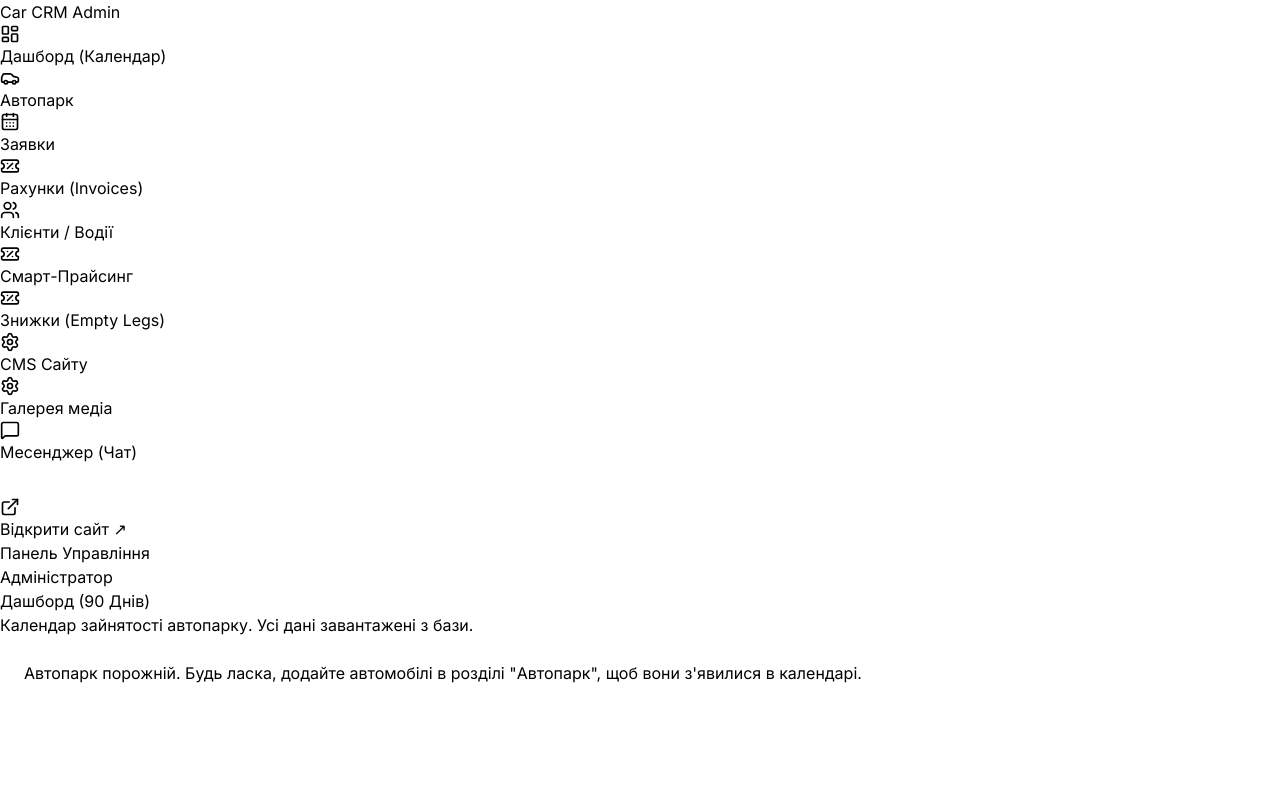
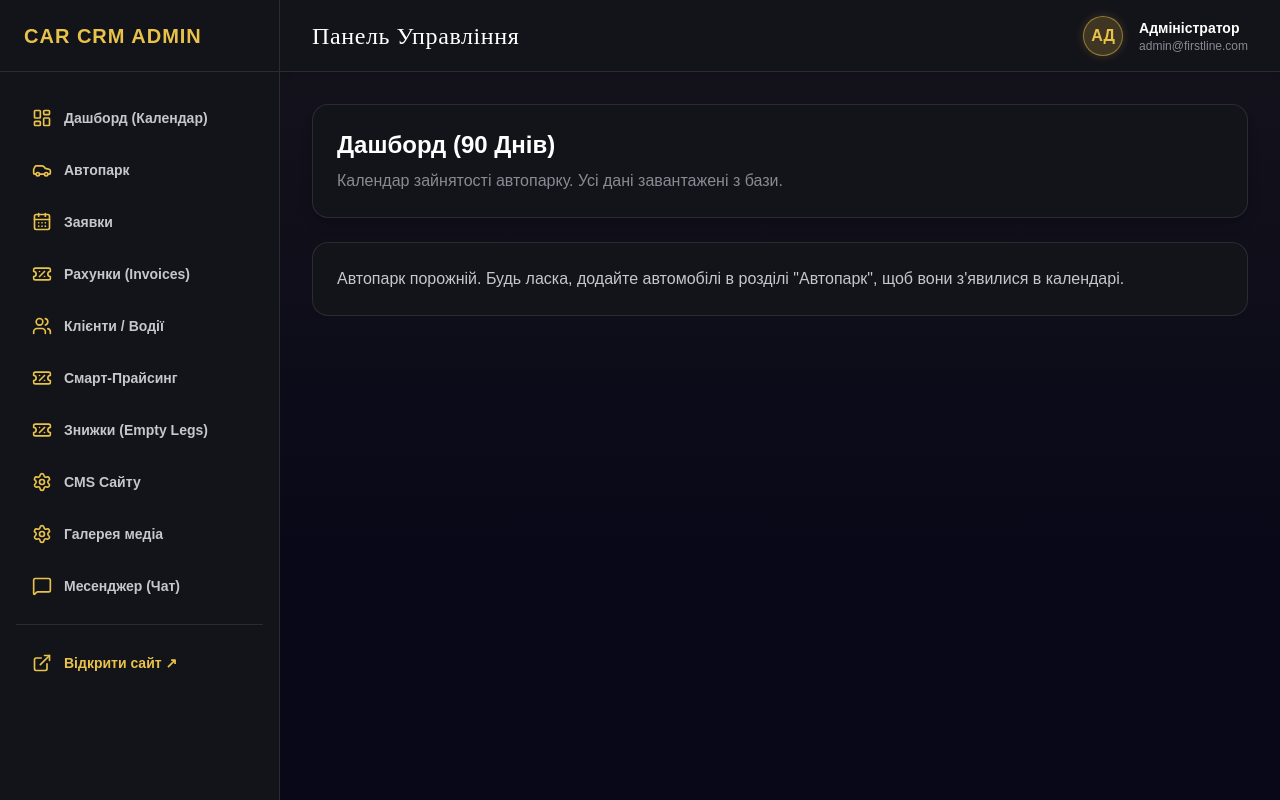
Before and after one commit to Areboot-andrew/VipCar, a Next.js app in the folder carcrm/: page /admin in a window 1280 px wide. Built offline with nearby package versions, Linux system fonts and the light colour scheme; no server answers; the database is empty.

Commit message:
Fix: Re-write admin layout and page to use Tailwind CSS (Fix broken layout)

```diff
--- a/carcrm/src/app/admin/layout.tsx
+++ b/carcrm/src/app/admin/layout.tsx
@@ -1,6 +1,6 @@
 import Link from 'next/link';
 import { CalendarDays, Car, Users, LayoutDashboard, Settings, TicketPercent, MessageSquare, ExternalLink } from 'lucide-react';
-import '../globals.css'; // Ensure we have globals
+import '../globals.css';
 
 export const metadata = {
   title: 'Admin Panel - Car CRM',
@@ -13,71 +13,93 @@ export default function AdminLayout({
   children: React.ReactNode;
 }) {
   return (
-    <div className="admin-layout">
+    <div className="flex h-screen bg-[#080818] text-[#e4e2e3] font-body-md overflow-hidden">
+
       {/* Sidebar */}
-      <aside className="admin-sidebar">
-        <div className="admin-sidebar-header">
-          <h2>Car CRM Admin</h2>
+      <aside className="w-[280px] bg-[#13131a] border-r border-white/10 flex flex-col shrink-0 z-20">
+        <div className="h-[72px] flex items-center px-6 border-b border-white/10">
+          <h2 className="text-[#e9c349] font-bold text-xl tracking-wider uppercase">Car CRM Admin</h2>
         </div>
-        <nav className="admin-nav">
-          <Link href="/admin" className="admin-nav-link">
-            <LayoutDashboard size={20} />
-            <span>Дашборд (Календар)</span>
+
+        <nav className="flex-1 overflow-y-auto py-6 px-4 flex flex-col gap-2 custom-scrollbar">
+          <Link href="/admin" className="flex items-center gap-3 px-4 py-3 rounded-xl hover:bg-white/5 text-[#c7c6ca] hover:text-white transition-colors">
+            <LayoutDashboard size={20} className="text-[#e9c349]" />
+            <span className="font-semibold text-sm">Дашборд (Календар)</span>
           </Link>
-          <Link href="/admin/fleet" className="admin-nav-link">
-            <Car size={20} />
-            <span>Автопарк</span>
+          <Link href="/admin/fleet" className="flex items-center gap-3 px-4 py-3 rounded-xl hover:bg-white/5 text-[#c7c6ca] hover:text-white transition-colors">
+            <Car size={20} className="text-[#e9c349]" />
+            <span className="font-semibold text-sm">Автопарк</span>
           </Link>
-          <Link href="/admin/bookings" className="admin-nav-link">
-            <CalendarDays size={20} />
-            <span>Заявки</span>
+          <Link href="/admin/bookings" className="flex items-center gap-3 px-4 py-3 rounded-xl hover:bg-white/5 text-[#c7c6ca] hover:text-white transition-colors">
+            <CalendarDays size={20} className="text-[#e9c349]" />
+            <span className="font-semibold text-sm">Заявки</span>
           </Link>
-          <Link href="/admin/invoices" className="admin-nav-link">
-            <TicketPercent size={20} />
-            <span>Рахунки (Invoices)</span>
+          <Link href="/admin/invoices" className="flex items-center gap-3 px-4 py-3 rounded-xl hover:bg-white/5 text-[#c7c6ca] hover:text-white transition-colors">
+            <TicketPercent size={20} className="text-[#e9c349]" />
+            <span className="font-semibold text-sm">Рахунки (Invoices)</span>
           </Link>
-          <Link href="/admin/users" className="admin-nav-link">
-            <Users size={20} />
-            <span>Клієнти / Водії</span>
+          <Link href="/admin/users" className="flex items-center gap-3 px-4 py-3 rounded-xl hover:bg-white/5 text-[#c7c6ca] hover:text-white transition-colors">
+            <Users size={20} className="text-[#e9c349]" />
+            <span className="font-semibold text-sm">Клієнти / Водії</span>
           </Link>
-          <Link href="/admin/pricing" className="admin-nav-link">
-            <TicketPercent size={20} />
-            <span>Смарт-Прайсинг</span>
+          <Link href="/admin/pricing" className="flex items-center gap-3 px-4 py-3 rounded-xl hover:bg-white/5 text-[#c7c6ca] hover:text-white transition-colors">
+            <TicketPercent size={20} className="text-[#e9c349]" />
+            <span className="font-semibold text-sm">Смарт-Прайсинг</span>
           </Link>
-          <Link href="/admin/promotions" className="admin-nav-link">
-            <TicketPercent size={20} />
-            <span>Знижки (Empty Legs)</span>
+          <Link href="/admin/promotions" className="flex items-center gap-3 px-4 py-3 rounded-xl hover:bg-white/5 text-[#c7c6ca] hover:text-white transition-colors">
+            <TicketPercent size={20} className="text-[#e9c349]" />
+            <span className="font-semibold text-sm">Знижки (Empty Legs)</span>
           </Link>
-          <Link href="/admin/cms" className="admin-nav-link">
-            <Settings size={20} />
-            <span>CMS Сайту</span>
+          <Link href="/admin/cms" className="flex items-center gap-3 px-4 py-3 rounded-xl hover:bg-white/5 text-[#c7c6ca] hover:text-white transition-colors">
+            <Settings size={20} className="text-[#e9c349]" />
+            <span className="font-semibold text-sm">CMS Сайту</span>
           </Link>
-          <Link href="/admin/gallery" className="admin-nav-link">
-            <Settings size={20} />
-            <span>Галерея медіа</span>
+          <Link href="/admin/gallery" className="flex items-center gap-3 px-4 py-3 rounded-xl hover:bg-white/5 text-[#c7c6ca] hover:text-white transition-colors">
+            <Settings size={20} className="text-[#e9c349]" />
+            <span className="font-semibold text-sm">Галерея медіа</span>
           </Link>
-          <Link href="/admin/chat" className="admin-nav-link">
-            <MessageSquare size={20} />
-            <span>Месенджер (Чат)</span>
+          <Link href="/admin/chat" className="flex items-center gap-3 px-4 py-3 rounded-xl hover:bg-white/5 text-[#c7c6ca] hover:text-white transition-colors">
+            <MessageSquare size={20} className="text-[#e9c349]" />
+            <span className="font-semibold text-sm">Месенджер (Чат)</span>
           </Link>
-          <hr style={{ borderColor: 'rgba(255,255,255,0.1)', margin: '16px 0' }} />
-          <Link href="/" className="admin-nav-link" target="_blank">
+
+          <hr className="border-white/10 my-2" />
+
+          <Link href="/" className="flex items-center gap-3 px-4 py-3 rounded-xl hover:bg-[#e9c349]/10 text-[#e9c349] transition-colors" target="_blank">
             <ExternalLink size={20} />
-            <span>Відкрити сайт ↗</span>
+            <span className="font-semibold text-sm">Відкрити сайт ↗</span>
           </Link>
         </nav>
       </aside>
 
-      {/* Main content */}
-      <main className="admin-main">
-        <header className="admin-header">
-          <div className="admin-header-title">Панель Управління</div>
-          <div className="admin-user-menu">Адміністратор</div>
+      {/* Main Content Area */}
+      <main className="flex-1 flex flex-col h-screen overflow-hidden">
+
+        {/* Top Header */}
+        <header className="h-[72px] bg-[#13131a] border-b border-white/10 flex items-center justify-between px-8 shrink-0 z-10 shadow-md">
+          <div className="font-display-lg text-2xl text-white tracking-wide">Панель Управління</div>
+
+          <div className="flex items-center gap-4">
+            <div className="w-10 h-10 rounded-full bg-[#e9c349]/20 flex items-center justify-center text-[#e9c349] font-bold border border-[#e9c349]/50 shadow-[0_0_10px_rgba(233,195,73,0.2)]">
+              АД
+            </div>
+            <div className="hidden md:block text-sm">
+              <div className="font-bold text-white">Адміністратор</div>
+              <div className="text-[#8a8a93] text-xs">admin@firstline.com</div>
+            </div>
+          </div>
         </header>
-        <div className="admin-content-wrapper">
-          {children}
+
+        {/* Scrollable Page Content */}
+        <div className="flex-1 overflow-y-auto p-4 sm:p-6 md:p-8 custom-scrollbar relative bg-[#080818]">
+          <div className="absolute top-0 left-0 w-full h-[500px] bg-gradient-to-b from-[#e9c349]/5 to-transparent pointer-events-none z-0"></div>
+
+          <div className="relative z-10 w-full mx-auto max-w-[1400px]">
+            {children}
+          </div>
         </div>
       </main>
+
     </div>
   );
 }
--- a/carcrm/src/app/admin/page.tsx
+++ b/carcrm/src/app/admin/page.tsx
@@ -38,14 +38,14 @@ export default async function AdminDashboardPage() {
   }));
 
   return (
-    <div className="dashboard-container">
-      <div className="dashboard-header">
-        <h1>Дашборд (90 Днів)</h1>
-        <p>Календар зайнятості автопарку. Усі дані завантажені з бази.</p>
+    <div className="flex flex-col gap-6">
+      <div className="bg-[#13131a] p-6 rounded-2xl border border-white/10 shadow-lg">
+        <h1 className="text-2xl font-bold text-white mb-2">Дашборд (90 Днів)</h1>
+        <p className="text-[#8a8a93] m-0">Календар зайнятості автопарку. Усі дані завантажені з бази.</p>
       </div>
 
       {cars.length === 0 ? (
-        <div style={{ padding: '24px', backgroundColor: 'var(--bg-surface)', border: '1px solid var(--border-color)', borderRadius: '8px' }}>
+        <div className="bg-[#13131a] p-6 rounded-2xl border border-white/10 text-[#c7c6ca]">
           <p>Автопарк порожній. Будь ласка, додайте автомобілі в розділі "Автопарк", щоб вони з'явилися в календарі.</p>
         </div>
       ) : (
--- a/carcrm/src/app/globals.css
+++ b/carcrm/src/app/globals.css
@@ -10,6 +10,11 @@
 .gold-button:hover { background: linear-gradient(135deg, #e9c349 0%, #af8d11 100%); }
 .ghost-button { border: 1px solid rgba(255,255,255,0.2); color: #e4e2e3; background: transparent; }
 .ghost-button:hover { border-color: #e4e2e3; background: rgba(255,255,255,0.05); }
+
+.custom-scrollbar::-webkit-scrollbar { width: 6px; }
+.custom-scrollbar::-webkit-scrollbar-track { background: transparent; }
+.custom-scrollbar::-webkit-scrollbar-thumb { background: rgba(255,255,255,0.1); border-radius: 4px; }
+.custom-scrollbar::-webkit-scrollbar-thumb:hover { background: rgba(233,195,73,0.5); }
 
 /* react-datepicker dark theme override */
 .react-datepicker { background-color: #1a1a1b !important; border: 1px solid rgba(255,255,255,0.1) !important; color: #e4e2e3 !important; font-family: inherit !important; }
```
